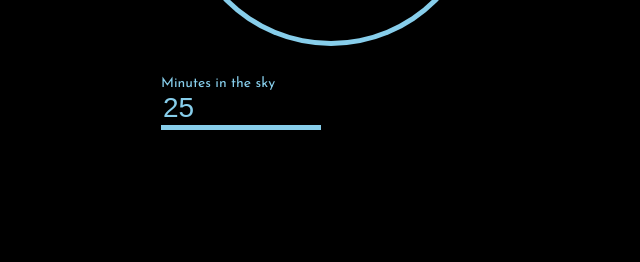
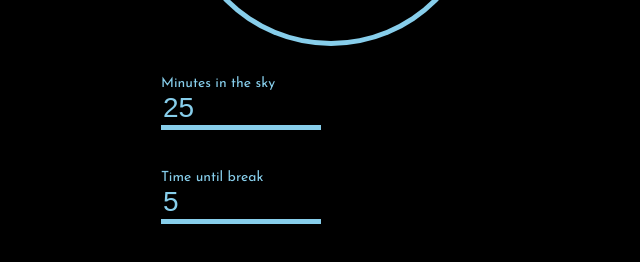
Before and after one commit to iannm93/timerapp, a plain HTML site: page index.html in a window 1280 px wide. Shown: the part 402-664 px from the top of the page, without its empty margins (309-949 px from the left). Drawn offline with Linux system fonts and the light colour scheme.

Commit message:
added break timer

```diff
--- a/index.html
+++ b/index.html
@@ -50,6 +50,10 @@
           <label id = "move" for="work-minutes">Minutes in the sky</label>
           <input type="number" name="work" id="work-minutes" value="25" />
         </div>
+        <div class="input-group">
+          <label id = "break" for="work-minutes">Time until break</label>
+          <input type="number" name="work" id="break" value="5" />
+        </div>
       </div>
     </div>
     <script src="./script.js"></script>
--- a/script.js
+++ b/script.js
@@ -9,6 +9,7 @@ var workMinutesInput = document.querySelector("#work-minutes");
 var restMinutesInput = document.querySelector("#rest-minutes");
 
 let timeIdentifer;
+
 
 
 
--- a/style.css
+++ b/style.css
@@ -72,6 +72,10 @@ label {
   -webkit-transition: 0.4s;
   transition: 0.4s;
   border-radius: 50%;
+}
+
+#break{
+  background-color: black;
 }
 
 input:checked + .slider {
```
